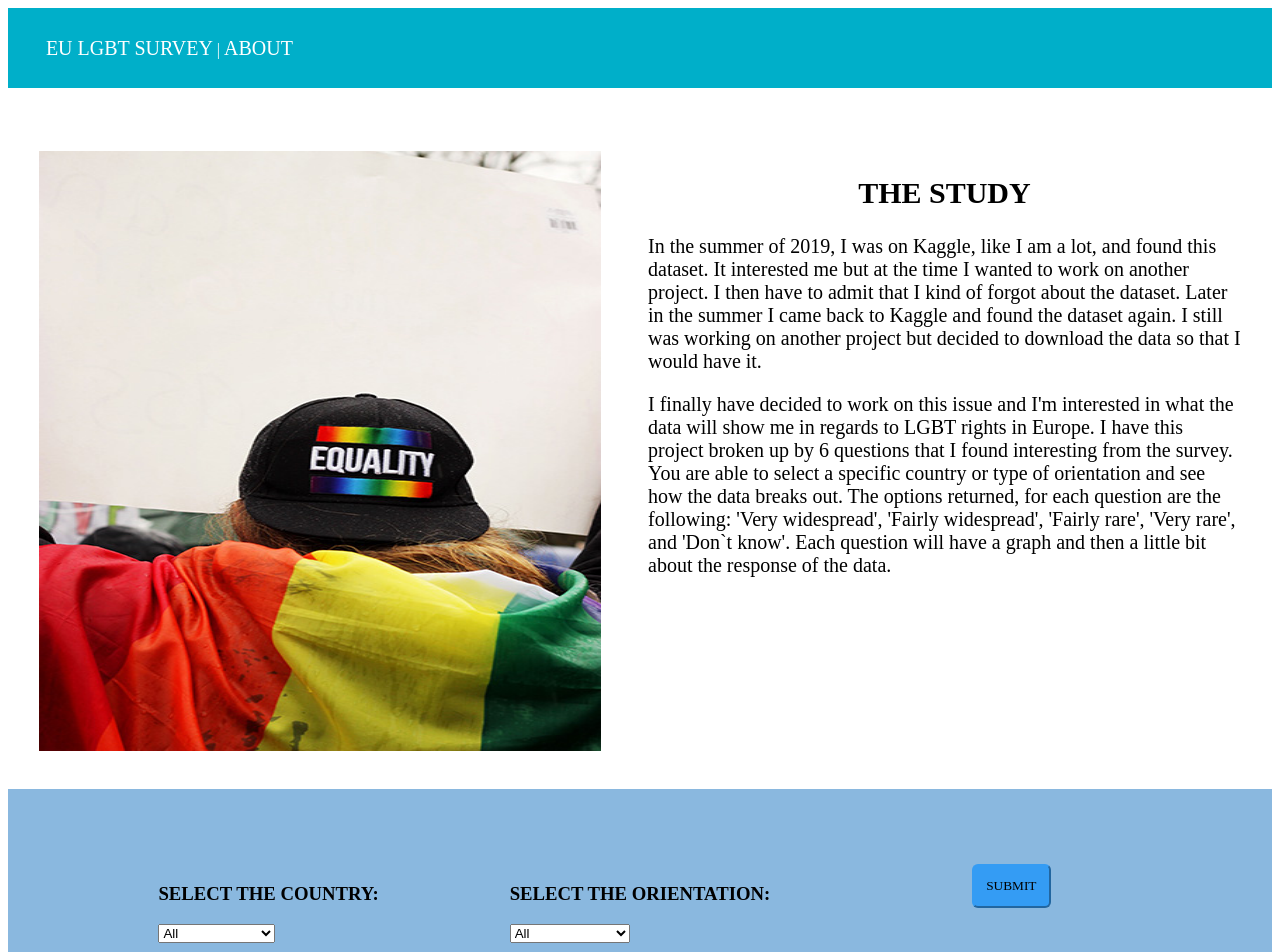
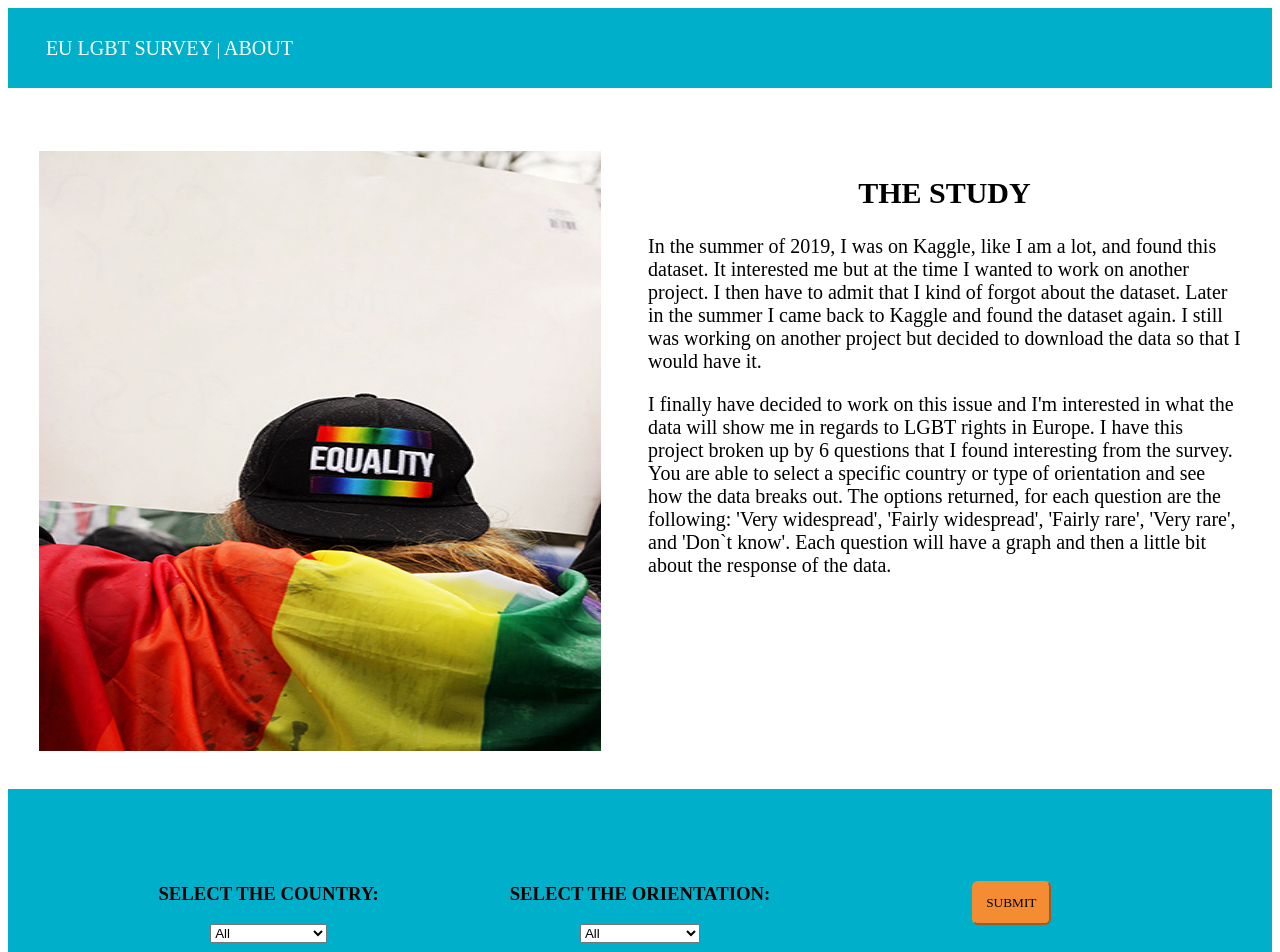
Before and after one commit to ravenusmc/eu_lgbt_survey, a Vue app in the folder client/: page / in a window 1280 px wide. Shown: the top 952 px of the page. Built offline with nearby package versions, Linux system fonts and the light colour scheme; a web font is replaced by a local one.

Commit message:
working on form

```diff
--- a/client/src/components/SectionOne.vue
+++ b/client/src/components/SectionOne.vue
@@ -3,7 +3,7 @@
     <section>
       <form @submit="submitSelection">
 
-        <div>
+        <div class='selectionFix'>
           <h3 class='font formTitles'>Select the Country:</h3>
           <select v-model="state" name="state">
             <option v-for="state in states" v-bind:key="state" :value="state">
@@ -12,7 +12,7 @@
           </select>
         </div>
 
-        <div>
+        <div class='selectionFix'>
           <h3 class='font formTitles'>Select the Orientation:</h3>
           <select v-model="orientation" name="orientation">
             <option v-for="orientation in orientations" v-bind:key="orientation"
@@ -22,7 +22,7 @@
           </select>
         </div>
 
-        <div>
+        <div class='selectionFix'>
           <button class='font formTitles'>Submit</button>
         </div>
       </form>
@@ -65,6 +65,13 @@ form {
   grid-template-columns: 1fr 1fr 1fr;
   justify-items: center;
   padding: 75px;
-  background-color: #8AB8DF;
+  background-color: #00AFC9;
+}
+
+.selectionFix {
+  display: flex;
+  flex-direction: column;
+  justify-content: center;
+  align-items: center;
 }
 </style>
--- a/client/src/views/Home.vue
+++ b/client/src/views/Home.vue
@@ -27,14 +27,15 @@ export default {
 }
 
 button {
-  background-color: #349CF4;
+  background-color: #F48C34;
   border-radius: 6px;
   padding: 12px;
-  border-color: #349CF4;
+  border-color: #F48C34;
 }
 
 button:hover {
-  background-color: #F48C34;
-  border-color:  #F48C34;
+  background-color: #00AFC9;
+  border-color:  #00AFC9;
 }
+
 </style>
```
